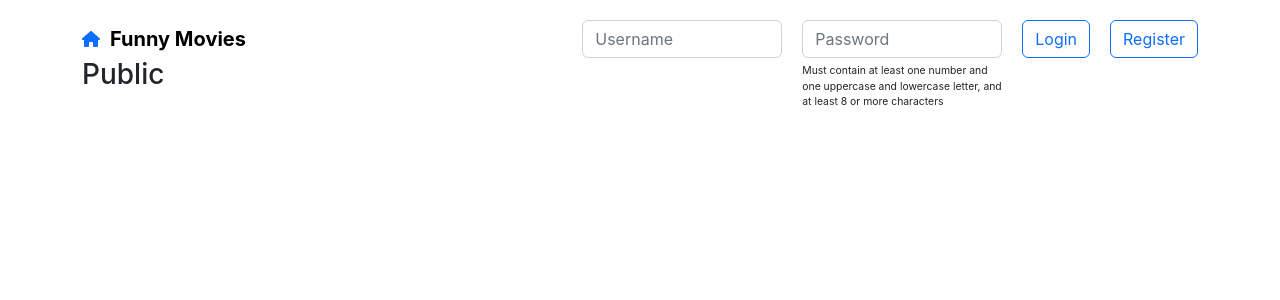
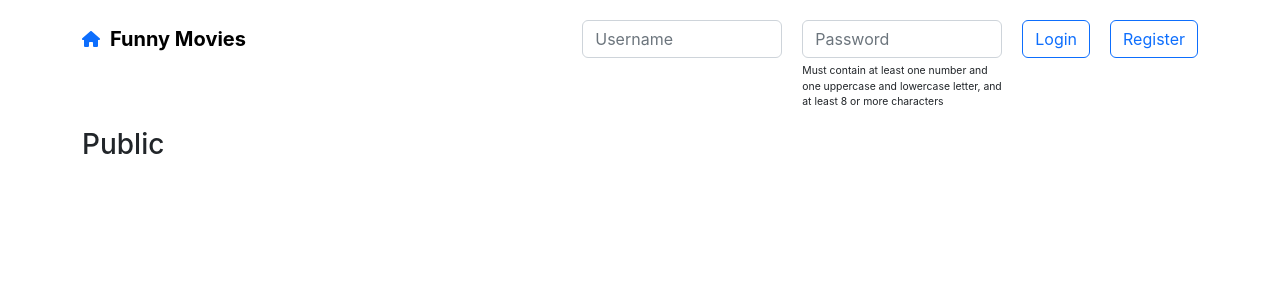
Before and after one commit to gillatuan/remitano-test, a React (Create React App) app: page / in a window 1280 px wide. Shown: the top 300 px of the page. Built offline with nearby package versions, Linux system fonts and the light colour scheme.

Commit message:
udpate Layout

```diff
--- a/src/themes/Header.js
+++ b/src/themes/Header.js
@@ -7,16 +7,15 @@ import { useAuth } from "context/AuthContext"
 import { LoginPage } from "modules/Login"
 import { ProfilePage } from "modules/Profile"
 
-import { Wrapper } from "themes/styles"
 import { Link } from "react-router-dom"
 
 export const Header = () => {
   const auth = useAuth()
 
   return (
-    <Wrapper>
+    <div className="header-left">
       <Row>
-        <Col className="d-flex align-items-center justify-content header-left" md={4}>
+        <Col className="d-flex align-items-center justify-content" md={4}>
           <Link to="/">
             <FontAwesomeIcon icon={faHome} />
             <p>Funny Movies</p>
@@ -27,6 +26,6 @@ export const Header = () => {
           {auth.user && <ProfilePage />}
         </Col>
       </Row>
-    </Wrapper>
+    </div>
   )
 }
--- a/src/themes/Layouts.js
+++ b/src/themes/Layouts.js
@@ -2,13 +2,18 @@ import { Container } from "react-bootstrap"
 import { Outlet } from "react-router-dom"
 
 import { Header } from "themes/Header"
+import { Wrapper } from "./styles"
 
 export const Layout = () => {
   return (
     <Container>
-      <Header />
+      <Wrapper>
+        <Header />
 
-      <Outlet />
+        <div className="content">
+          <Outlet />
+        </div>
+      </Wrapper>
     </Container>
   )
 }
--- a/src/themes/styles.js
+++ b/src/themes/styles.js
@@ -17,4 +17,8 @@ export const Wrapper = styled.div`
       margin-left: 10px;
     }
   }
+
+  .content {
+    margin-top: 70px;
+  }
 `
```
